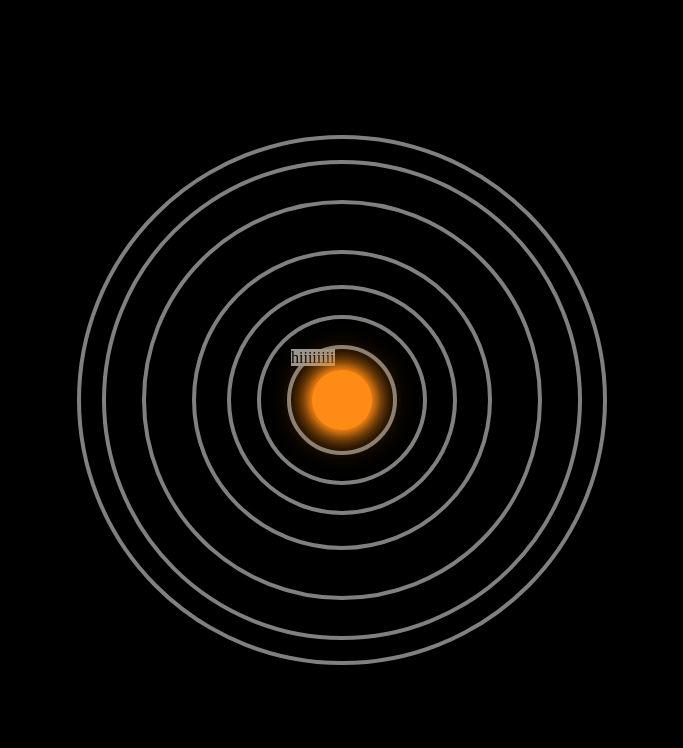
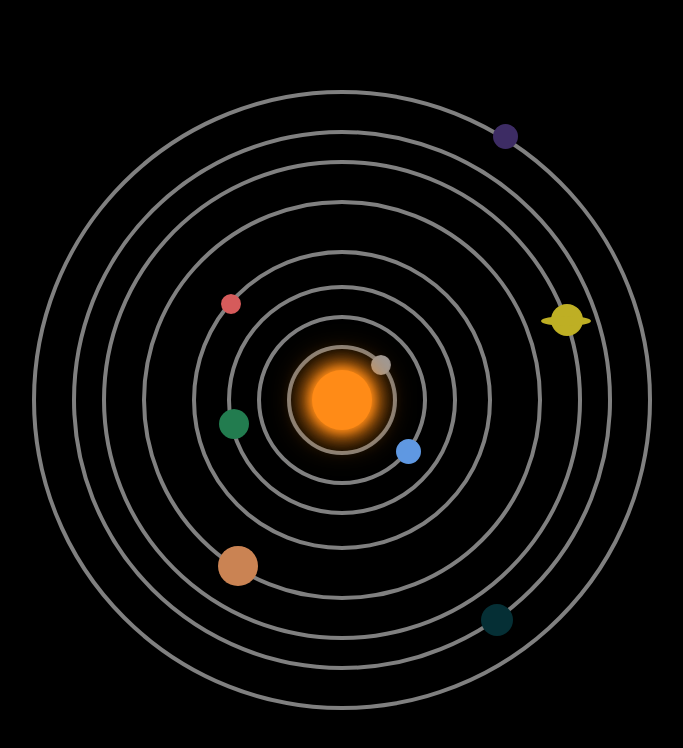
Before and after one commit to Harshithredd/Solar_System_CSS_only, a plain HTML site: page index.html in a window 1280 px wide. Shown: the whole page, without its empty margins (298-981 px from the left). Drawn offline with Linux system fonts and the light colour scheme.

Commit message:
updated planets

```diff
--- a/helperFunctions.scss
+++ b/helperFunctions.scss
@@ -10,3 +10,10 @@
     height: $height;
     width: $width;
 }
+@mixin planetAttributes(){
+    display: inline-block;
+    content: "";
+    position: absolute;
+    background: #9c9999;
+    border-radius: 50%;
+}
--- a/style.scss
+++ b/style.scss
@@ -10,6 +10,7 @@ $spaceColor : #000;
 body{
    @include felxCenter(100vh,100vw);
    background-color: $spaceColor;
+   overflow: hidden;
 }
 
 span{
@@ -30,6 +31,7 @@ span{
     z-index: 999;
 }
 .planet{
+    position: absolute;
     background:transparent;
     border: 4px solid rgba($color: rgb(255,255,255), $alpha: 0.5);
     animation: rotatePlanets 10s linear infinite;
@@ -40,21 +42,26 @@ span{
 .planet2{
     @include setHeight(170px,170px);
 }
-.planet4{
+
+.planet3{
     @include setHeight(230px,230px);
 }
-.planet5{
+.planet4{
     @include setHeight(300px,300px);
 }
-.planet6{
+.planet5{
     @include setHeight(400px,400px);
 }
-.planet7{
+.planet6{
     @include setHeight(480px,480px);
 }
+.planet7{
+    @include setHeight(540px,540px);
+}
 .planet8{
-    @include setHeight(530px,530px);
+    @include setHeight(620px,620px);
 }
+
 
 .span::before , span::after{
     content: "";
@@ -63,10 +70,74 @@ span{
     border-radius: 50%;
 }
 .planet1::before{
-    content: "hiiiiiiii";
-    height: 20px;
-    width: 20px;
+    @include planetAttributes;
+    @include setHeight(20px,20px);
     bottom: 6px;
     left: 2px;
-    background: #979797;
+    background: #9c9999;
 }
+.planet2::before{
+    @include planetAttributes;
+    @include setHeight(25px,25px);
+    bottom: 120px;
+    left: 2px;
+    background: #5f98e2;
+}
+.planet3::before{
+    @include planetAttributes;
+    @include setHeight(30px,30px);
+    bottom: 120px;
+    right: -12px;
+    background: #227c4f;
+}
+.planet4::before{
+    @include planetAttributes;
+    @include setHeight(20px,20px);
+    bottom: 40px;
+    right: 25px;
+    background: #d65b5b;
+}
+.planet5::before{
+    @include planetAttributes;
+    @include setHeight(40px,40px);
+    left: 280px;
+    top: 10px;
+    background: #ca8353;
+}
+.planet6::before{
+    @include planetAttributes;
+    @include setHeight(32px,32px);
+    left: -5px;
+    top: 300px;
+    background: #beaf24;
+}
+.planet6::after{
+    @include planetAttributes;
+    @include setHeight(10px,50px);
+    left: -13px;
+    top: 310px;
+    background: #beaf24;
+}
+.planet7::before{
+    @include planetAttributes;
+    @include setHeight(32px,32px);
+    left: 95px;
+    top: 30px;
+    background: #052f35;
+}
+.planet8::before{
+    @include planetAttributes;
+    @include setHeight(25px,25px);
+    left: 130px;
+    bottom: 30px;
+    background: #3d2c64;
+}
+
+@keyframes rotatePlanets {
+    0%{
+        transform: translate(-50%,-50%) rotate(0);
+    }
+    100%{
+        transform: translate(-50%,-50%) rotate(360deg);
+    }
+}
```
Also changed, not shown: style.css, 1 other file.
